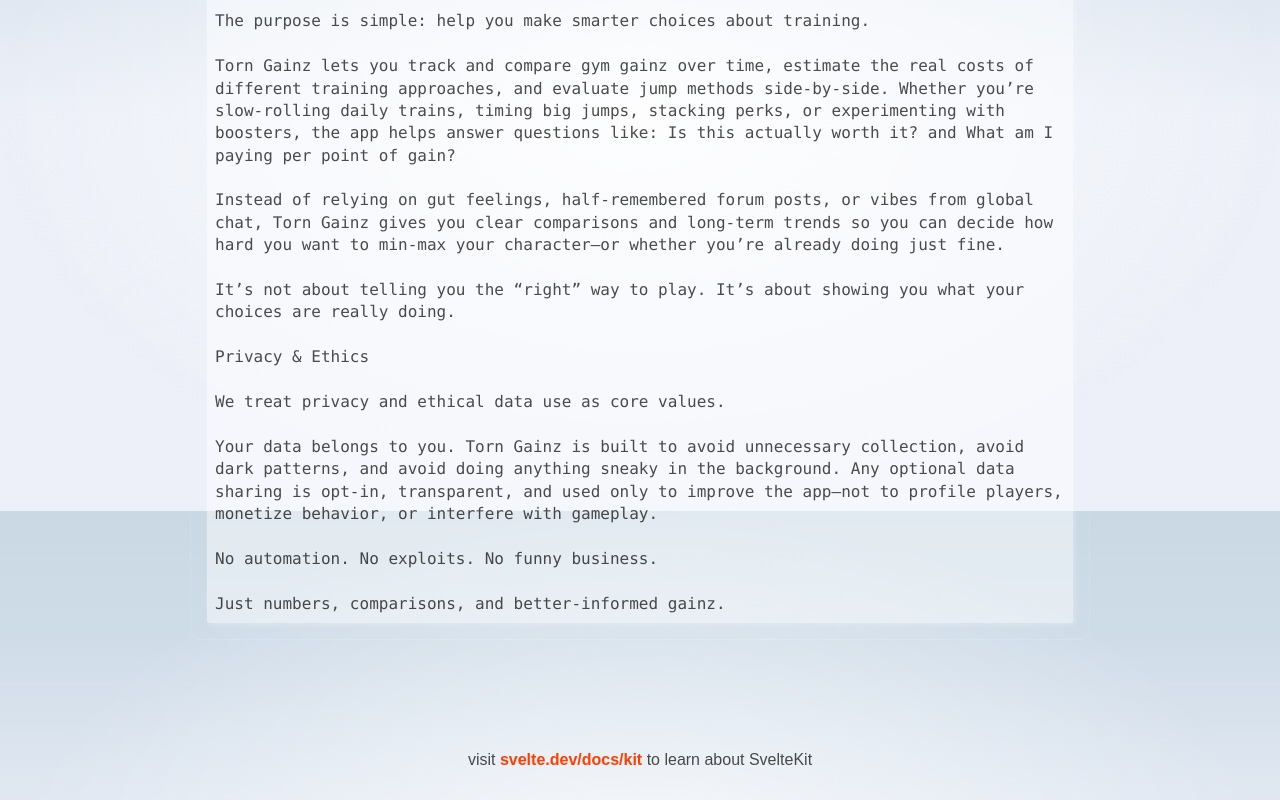
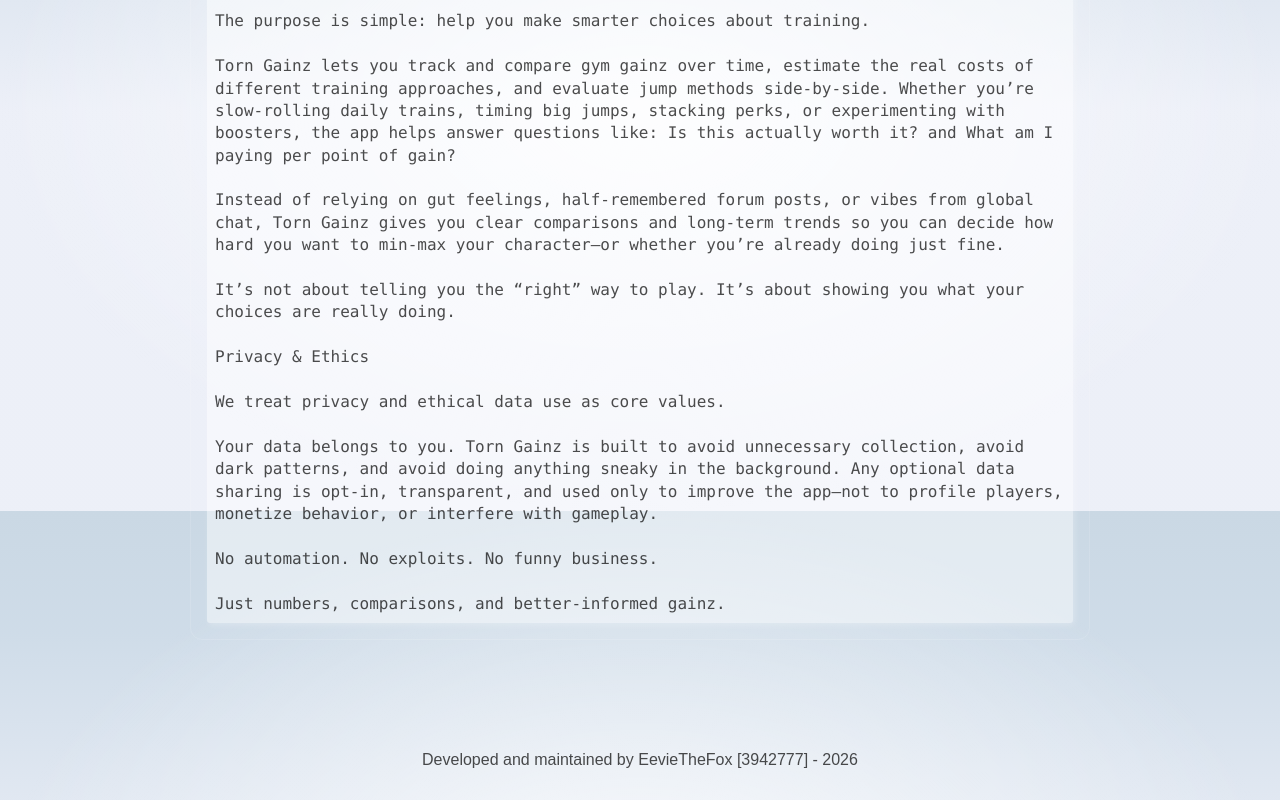
Before and after one commit to EevieTheFox/Torn-Gainz-Web-App, a SvelteKit app: page /about in a window 1280 px wide. Shown: the part 289-1089 px from the top of the page. Built offline with nearby package versions, Linux system fonts and the light colour scheme.

Commit message:
replaced footer with dev info, removed unused meta style from about +page.svelte

```diff
--- a/src/routes/+layout.svelte
+++ b/src/routes/+layout.svelte
@@ -14,7 +14,7 @@
 
 	<footer>
 		<p>
-			visit <a href="https://svelte.dev/docs/kit">svelte.dev/docs/kit</a> to learn about SvelteKit
+			Developed and maintained by EevieTheFox [3942777] - 2026
 		</p>
 	</footer>
 </div>
--- a/src/routes/about/+page.svelte
+++ b/src/routes/about/+page.svelte
@@ -28,10 +28,6 @@
         margin: 0 0 8px;
     }
 
-    .meta {
-        margin: 0 0 24px;
-        opacity: 0.8;
-    }
 
     .policy {
         border: 1px solid rgba(255,255,255,0.12);
```
